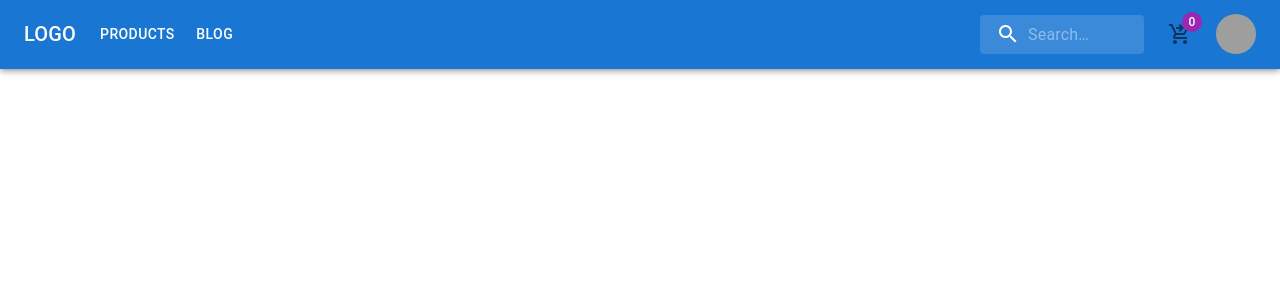
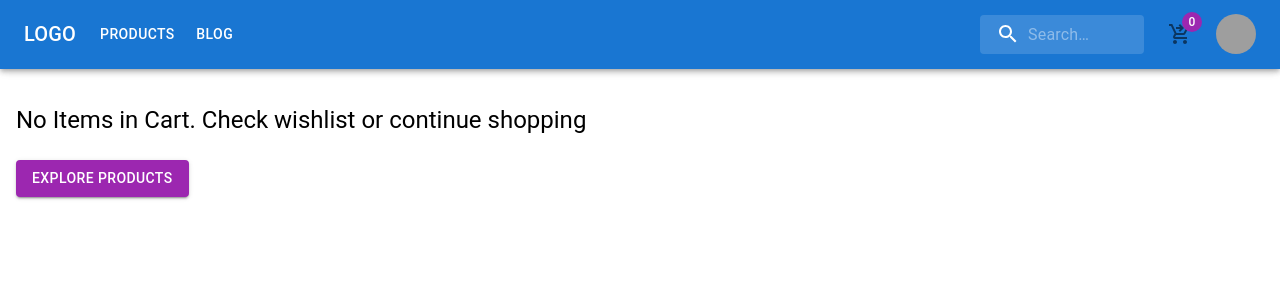
Before and after one commit to theprogrammerinyou/nature-kart, a React (Create React App) app: page /cart in a window 1280 px wide. Shown: the top 300 px of the page. Built offline with nearby package versions, Linux system fonts and the light colour scheme; grey boxes are pictures that could not be loaded; what miragejs would draw is missing.

Commit message:
add increase and decrease quantity in cart

```diff
--- a/src/backend/db/products.js
+++ b/src/backend/db/products.js
@@ -13,8 +13,7 @@ export const products = [
     price: "5000",
     quantity: "5",
     categoryName: "non-fiction",
-    image:
-      "https://images-na.ssl-images-amazon.com/images/I/51mlyN35U9L._SX292_BO1,204,203,200_.jpg",
+    image: "	https://m.media-amazon.com/images/I/41ij2wmfHUL._AC_UY218_.jpg",
   },
   {
     _id: uuid(),
@@ -23,8 +22,7 @@ export const products = [
     price: "3000",
     quantity: 6,
     categoryName: "horror",
-    image:
-      "https://images-na.ssl-images-amazon.com/images/I/51mlyN35U9L._SX292_BO1,204,203,200_.jpg",
+    image: "	https://m.media-amazon.com/images/I/41ij2wmfHUL._AC_UY218_.jpg",
   },
   {
     _id: uuid(),
@@ -33,7 +31,6 @@ export const products = [
     price: "1000",
     quantity: 4,
     categoryName: "fiction",
-    image:
-      "https://images-na.ssl-images-amazon.com/images/I/51mlyN35U9L._SX292_BO1,204,203,200_.jpg",
+    image: "	https://m.media-amazon.com/images/I/41ij2wmfHUL._AC_UY218_.jpg",
   },
 ];
--- a/src/context/CartContext.js
+++ b/src/context/CartContext.js
@@ -1,6 +1,38 @@
 import { createContext, useContext, useReducer } from "react";
 
 const CartContext = createContext({ cartItems: [] });
+
+const addItemToCart = (cartItems, itemToBeAdded) => {
+  const isItemInCart = cartItems?.find((item) => item.id === itemToBeAdded.id);
+  if (isItemInCart) {
+    return cartItems?.map((item) =>
+      item?.id === itemToBeAdded?.id
+        ? {
+            ...item,
+            quantity: item.quantity + 1,
+          }
+        : item
+    );
+  }
+
+  return [...cartItems, { ...itemToBeAdded, quantity: 1 }];
+};
+
+const removeItemFromCart = (cartItems, itemToBeRemoved) => {
+  const isItemInCart = cartItems?.find(
+    (item) => item.id === itemToBeRemoved.id
+  );
+  if (isItemInCart) {
+    return cartItems?.map((item) =>
+      item?.id === itemToBeRemoved?.id
+        ? {
+            ...item,
+            quantity: item.quantity > 1 ? item.quantity - 1 : item.quantity,
+          }
+        : item
+    );
+  }
+};
 
 export const CartProvider = ({ children }) => {
   const cartReducerFn = (totalCartItems, action) => {
@@ -8,16 +40,25 @@ export const CartProvider = ({ children }) => {
       case "ADD_ITEM_TO_CART":
         return {
           ...totalCartItems,
-          cartItems: [
-            ...totalCartItems.cartItems,
-            { ...action.payload, quantity: 1 },
-          ],
+          totalPrice:
+            Number(totalCartItems.totalPrice) + Number(action.payload.price),
+          cartItems: addItemToCart(totalCartItems?.cartItems, action.payload),
+        };
+      case "DECREASE_QUANTITY":
+        return {
+          ...totalCartItems,
+          totalPrice:
+            Number(totalCartItems.totalPrice) + Number(action.payload.price),
+          cartItems: removeItemFromCart(
+            totalCartItems?.cartItems,
+            action.payload
+          ),
         };
       case "REMOVE_ITEM_FROM_CART":
         return {
           ...totalCartItems,
-          cartItems: totalCartItems.cartItems.filter(
-            (cartItem) => cartItem.id !== action.payload.id
+          cartItem: totalCartItems.cartItems.filter(
+            (item) => item.id !== action.payload.id
           ),
         };
       default:
@@ -27,6 +68,7 @@ export const CartProvider = ({ children }) => {
 
   const [totalCartItems, cartDispatchFn] = useReducer(cartReducerFn, {
     cartItems: [],
+    totalPrice: 0,
   });
   return (
     <CartContext.Provider value={{ totalCartItems, cartDispatchFn }}>
--- a/src/pages/Cart/Cart.jsx
+++ b/src/pages/Cart/Cart.jsx
@@ -2,56 +2,100 @@ import { useCartContext } from "../../context/CartContext";
 import {
   Grid,
   Button,
-  Card,
-  CardContent,
-  CardActions,
-  CardMedia,
+  // Card,
+  // CardContent,
+  // CardActions,
   Typography,
 } from "@mui/material";
 import Navbar from "../../components/Navbar";
+import { CartStyles } from "./CartStyles";
+import { useNavigate } from "react-router-dom";
 
 export const Cart = () => {
+  const navigate = useNavigate();
+  const classes = CartStyles();
   const { totalCartItems, cartDispatchFn } = useCartContext();
   const removeItemFromCart = (productDetails) => {
+    cartDispatchFn({
+      type: "DECREASE_QUANTITY",
+      payload: productDetails,
+    });
+  };
+  const addItemToCart = (productDetails) => {
+    cartDispatchFn({ type: "ADD_ITEM_TO_CART", payload: productDetails });
+  };
+  const handleRemoveItemFromCart = (productDetails) => {
     cartDispatchFn({ type: "REMOVE_ITEM_FROM_CART", payload: productDetails });
   };
+  const onShowProductsButtonClick = () => {
+    navigate("/products");
+  };
+  const addItemToWishlist = () => {};
   return (
     <>
       <Navbar />
       <Grid container spacing={2} mt="5rem">
-        {totalCartItems?.cartItems?.length >= 0 ? (
+        {totalCartItems?.cartItems?.length >= 1 ? (
           totalCartItems?.cartItems?.map((cartItem) => (
-            <Card key={cartItem.id} raised>
-              <CardContent>{cartItem.title}</CardContent>
-              <CardMedia
-                component="img"
-                src={cartItem.image}
-                alt="product-icon"
-              />
-              <CardContent>
-                <Typography variant="p" component="span">
-                  Quantity: {cartItem.quantity}
-                </Typography>
-              </CardContent>
-              <CardActions>
+            <div className={classes.wrapperContainer} key={cartItem?.id}>
+              <div>
+                <h3>{cartItem.title}</h3>
+                <div className="information">
+                  <p>Price: Rs.{cartItem.price}</p>
+                  <p>
+                    Total: Rs.
+                    {(cartItem?.quantity * cartItem?.price).toFixed(2)}
+                  </p>
+                </div>
+                <div className={classes.buttons}>
+                  <Button
+                    variant="contained"
+                    onClick={() => removeItemFromCart(cartItem)}
+                  >
+                    -
+                  </Button>
+                  <p>{cartItem?.quantity}</p>
+                  <Button
+                    variant="contained"
+                    onClick={() => addItemToCart(cartItem)}
+                  >
+                    +
+                  </Button>
+                </div>
                 <Button
+                  onClick={() => handleRemoveItemFromCart(cartItem)}
                   variant="contained"
                   color="secondary"
-                  onClick={() => removeItemFromCart(cartItem)}
                 >
-                  Remove From Cart
+                  Remove Item From Cart
                 </Button>
-              </CardActions>
-            </Card>
+                <Button
+                  onClick={() => addItemToWishlist(cartItem)}
+                  variant="contained"
+                  color="secondary"
+                >
+                  Add To Wishlist
+                </Button>
+              </div>
+              <img src={cartItem?.image} alt="product-img" />
+            </div>
           ))
         ) : (
-          <Grid container justifyContent="center" alignItems="center">
-            <Typography variant="h4" component="div">
-              No Items in Cart. Check wishlist or continue shopping
-            </Typography>
-            <Button variant="contained" color="secondary">
-              Explore Products
-            </Button>
+          <Grid container spacing={3} sx={{ margin: "auto" }}>
+            <Grid item xs={12}>
+              <Typography variant="h5" component="div">
+                No Items in Cart. Check wishlist or continue shopping
+              </Typography>
+            </Grid>
+            <Grid item xs={12}>
+              <Button
+                variant="contained"
+                color="secondary"
+                onClick={onShowProductsButtonClick}
+              >
+                Explore Products
+              </Button>
+            </Grid>
           </Grid>
         )}
       </Grid>
--- /dev/null
+++ b/src/pages/Cart/CartStyles.js
@@ -0,0 +1,16 @@
+import { makeStyles } from "@mui/styles";
+
+export const CartStyles = makeStyles(() => ({
+  wrapperContainer: {
+    marginLeft: "3rem",
+    width: "25rem",
+    border: "1px solid black",
+    display: "flex",
+    justifyContent: "space-between",
+    flexDirection: "row-reverse",
+  },
+  buttons: {
+    display: "flex",
+    flexDirection: "row",
+  },
+}));
--- /dev/null
+++ b/src/pages/products/ProductStyles.js
@@ -0,0 +1,16 @@
+import { makeStyles } from "@mui/styles";
+
+export const ProductStyles = makeStyles(() => ({
+  overlay: {
+    position: "fixed",
+    display: "block",
+    width: "100%",
+    height: "100%",
+    top: "0",
+    left: "0",
+    right: "0",
+    bottom: "0",
+    backgroundColor: "rgba(0,0,0,0.5)",
+    zIndex: "2",
+  },
+}));
--- a/src/pages/products/Products.jsx
+++ b/src/pages/products/Products.jsx
@@ -9,18 +9,30 @@ import {
   Button,
   CardMedia,
   Typography,
+  CircularProgress,
 } from "@mui/material";
 import AddShoppingCartIcon from "@mui/icons-material/AddShoppingCart";
+import ShoppingCartIcon from "@mui/icons-material/ShoppingCart";
 import { useCartContext } from "../../context/CartContext";
 import { useNavigate } from "react-router-dom";
+import { ProductStyles } from "./ProductStyles";
 
 export const Products = () => {
+  const classes = ProductStyles();
+
   const [products, setProducts] = useState([]);
+  const [loading, setLoading] = useState(false);
+
   const navigate = useNavigate();
   const { totalCartItems, cartDispatchFn } = useCartContext();
+
   const productsFromServer = async () => {
+    setLoading(true);
     const allProducts = await getProductsFromServer();
+    if (allProducts) {
+      setLoading(false);
       setProducts(allProducts);
+    }
   };
 
   useEffect(() => productsFromServer(), []);
@@ -35,6 +47,12 @@ export const Products = () => {
 
   return (
     <Grid container>
+      {loading ? (
+        <div className={classes.overlay}>
+          <CircularProgress color="secondary" />
+        </div>
+      ) : (
+        <>
           <Grid item xs={12}>
             <Navbar />
           </Grid>
@@ -51,17 +69,21 @@ export const Products = () => {
                     />
                     <CardContent>
                       <Typography variant="p" component="span">
-                    Quantity: {product.quantity}
+                        Quantity: {product?.quantity}
+                      </Typography>
+                      <Typography variant="h6" component="div">
+                        Rs. {product?.price}
                       </Typography>
                     </CardContent>
                     {totalCartItems?.cartItems?.find(
-                  (cartItem) => cartItem.id === product.id
+                      (cartItem) => cartItem?.id === product?.id
                     ) ? (
                       <CardActions>
                         <Button
                           variant="contained"
                           color="success"
                           onClick={goToCartButtonClick}
+                          startIcon={<ShoppingCartIcon />}
                           fullWidth
                         >
                           Go To Cart
@@ -85,6 +107,8 @@ export const Products = () => {
               ))}
             </Grid>
           </Grid>
+        </>
+      )}
     </Grid>
   );
 };
```
Lines whose indentation alone changed are shown as unchanged.
